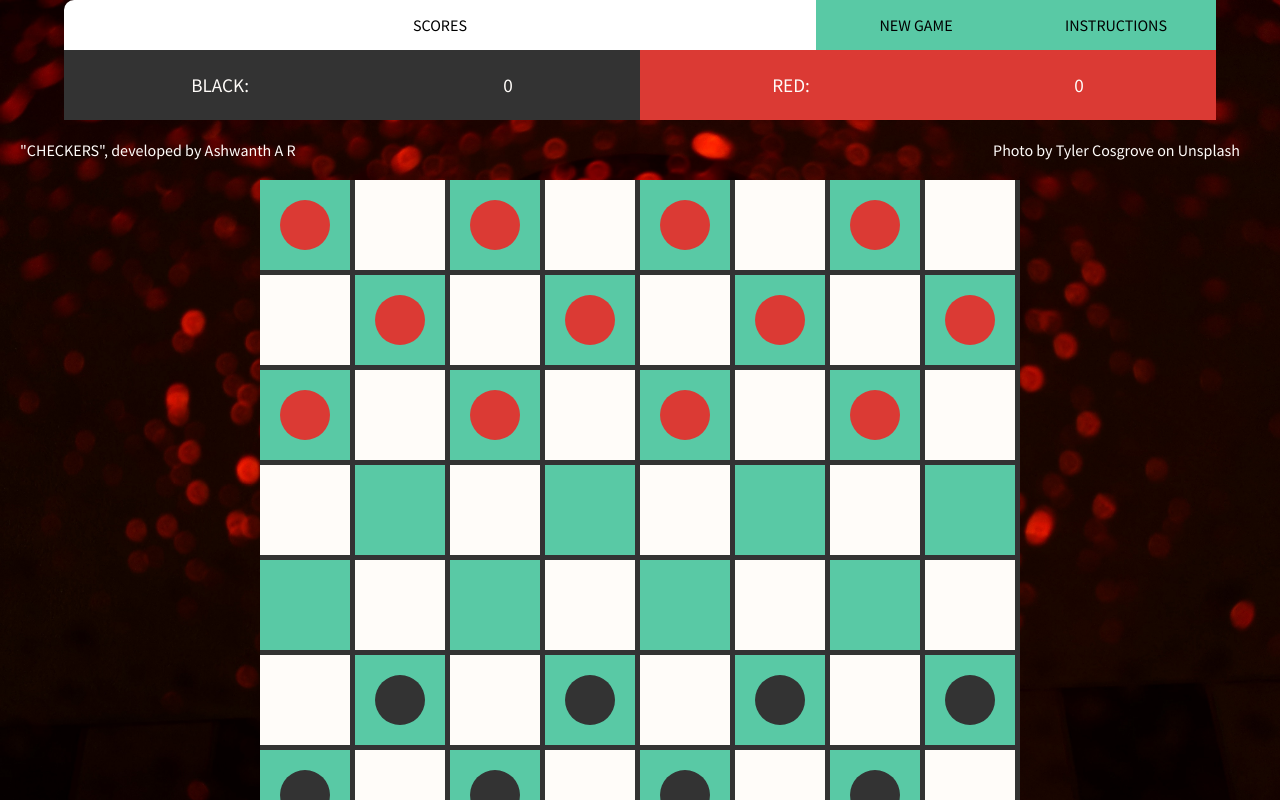
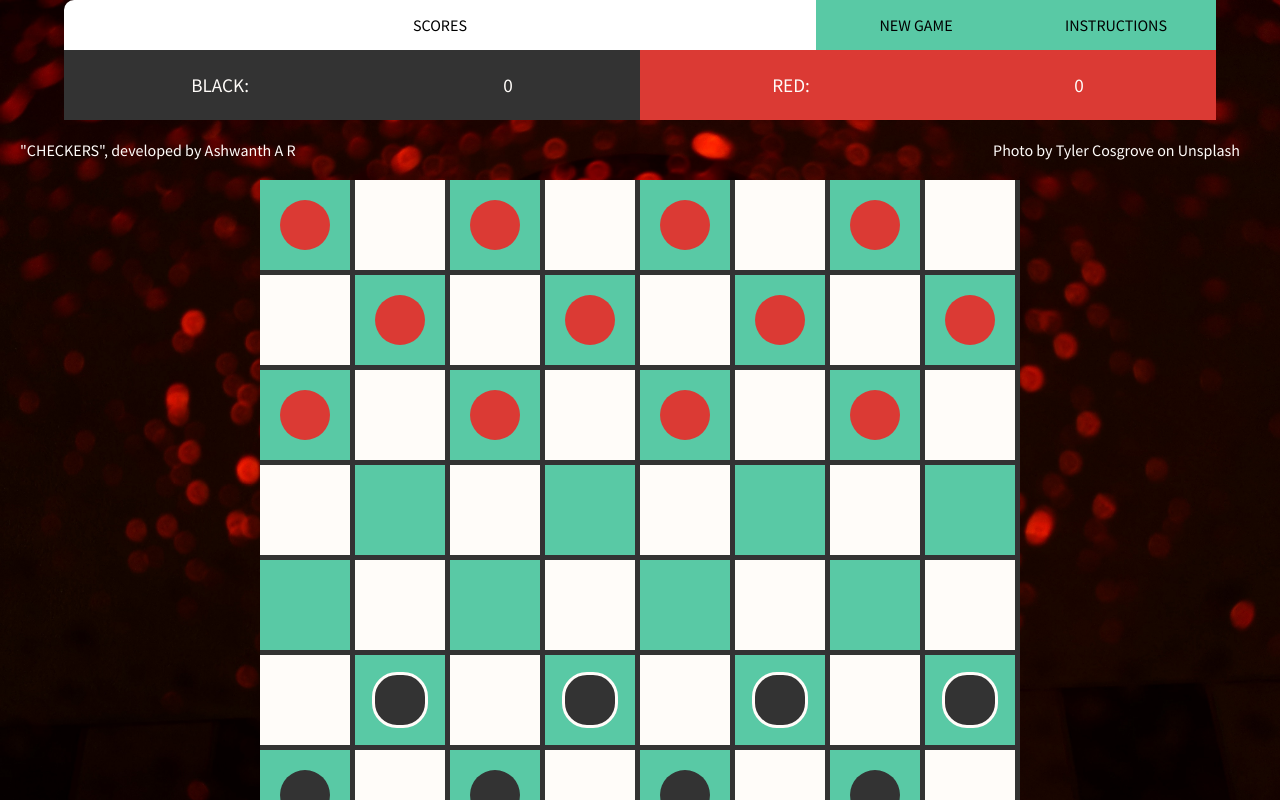
Before and after one commit to ashwanth1109/CheckersApp, a plain HTML site: page index.html in a window 1280 px wide. Both pictures are taken after a click on the element "NEW GAME". Drawn offline with nearby package versions, Linux system fonts and the light colour scheme.

Commit message:
Fixed the issue with new game functionality

```diff
--- a/app.js
+++ b/app.js
@@ -3,6 +3,7 @@
 //------------------------------------------------------------------------------------
 // $("#accordion").accordion({
 //   icons: { header: "ui-icon-plus", activeHeader: "ui-icon-minus" }
+// });
 $("#accordion").accordion();
 
 //-----Create variable that keeps track of whether instructions are shown or not-----//
@@ -44,7 +45,7 @@ $(`#new-game`).on(`click`, startNewGame); // ISSUES WITH THIS
 //------------------------------------------------------------------------------------
 // Store all squares in constant $squares
 //------------------------------------------------------------------------------------
-const $squares = $(`.square`);
+let $squares = $(`.square`);
 
 //------------------------------------------------------------------------------------
 // TERMINOLOGY: Piece or Checker | Square | JumpSquare | MoveSquare
--- a/js/logic/checkForForwardDiagonals.js
+++ b/js/logic/checkForForwardDiagonals.js
@@ -2,9 +2,11 @@
 // Function checks to see if forward diagonals are available to make a move
 //------------------------------------------------------------------------------------
 const checkForForwardDiagonals = $checker => {
+  console.log(`checking for forward diagonals`);
   //------------------------------------------------------------------------------------
   // Get the checkers parent square data
   //------------------------------------------------------------------------------------
+  console.log($checker.parent().data(`data`));
   const squareData = $checker.parent().data(`data`);
 
   //------------------------------------------------------------------------------------
@@ -15,6 +17,7 @@ const checkForForwardDiagonals = $checker => {
     // then you want to check for topLeft which is a forward diagonal
     //------------------------------------------------------------------------------------
     const topLeftData = $squares.eq(squareData.topLeft).data(`data`);
+    console.log(topLeftData);
     //------------------------------------------------------------------------------------
     // Check if TOP LEFT is inside the board and check if move / jump square is available.
     // If so, highlight checker
--- a/js/logic/checkForMoveSquare.js
+++ b/js/logic/checkForMoveSquare.js
@@ -6,6 +6,7 @@ const checkForMoveSquare = (
   jumpDiagonal, // jump square value
   $checker
 ) => {
+  console.log(`checking for move square`);
   const diagonal1 = new Diagonal();
   if (diagonal) {
     diagonal1.movePosition = $squares.eq(diagonal); // stores the move square div
--- a/js/logic/checkForMovesAvailable.js
+++ b/js/logic/checkForMovesAvailable.js
@@ -2,6 +2,7 @@
 // Function
 //------------------------------------------------------------------------------------
 const checkForMovesAvailable = () => {
+  console.log(`checking for moves available`);
   //------------------------------------------------------------------------------------
   // Get all player pieces for current player (e.g. black for player 1 and red for player 2)
   //------------------------------------------------------------------------------------
--- a/js/logic/startNewGame.js
+++ b/js/logic/startNewGame.js
@@ -1,4 +1,5 @@
 const startNewGame = () => {
+  console.log(`starting new game`);
   if ($(`#game-over-container`).css(`display`) === `flex`) {
     $(`#game-over-container`).css(`display`, `none`);
   }
@@ -6,6 +7,14 @@ const startNewGame = () => {
   $gameBoard.children().remove();
   createBoard();
   //------------------------------------------------------------------------------------
+  // Store all squares in $squares
+  //------------------------------------------------------------------------------------
+  $squares = $(`.square`);
+  //------------------------------------------------------------------------------------
+  // Change current player back to black or 1
+  //------------------------------------------------------------------------------------
+  currentPlayer = 1;
+  //------------------------------------------------------------------------------------
   // Check for moves available for current player
   //------------------------------------------------------------------------------------
   checkForMovesAvailable();
--- a/style.css
+++ b/style.css
@@ -212,7 +212,7 @@
   line-height: 1.8vw;
   overflow: visible;
   width: 100%;
-  height: auto;
+  height: 20vw;
   box-sizing: border-box;
 }
 
```
